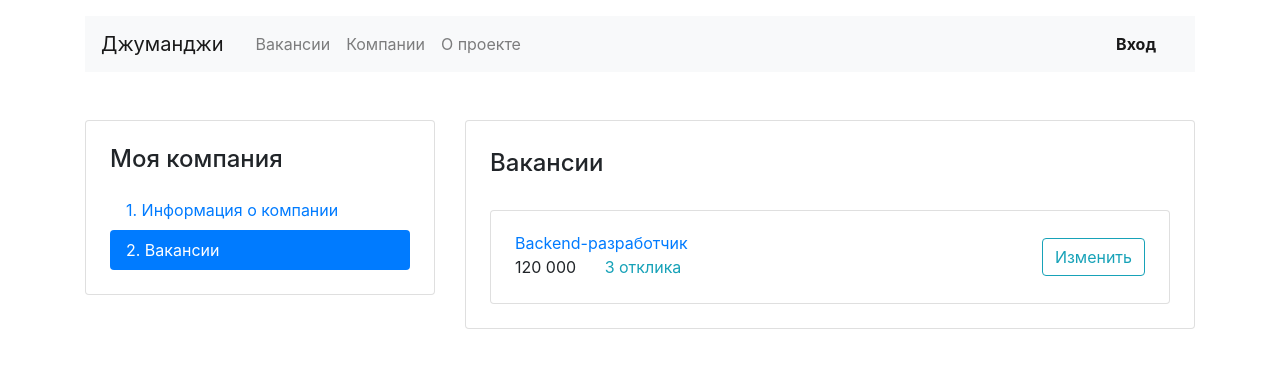
After one commit to balandin-nick/labor-exchange, a Django app: page /vacancies/ in a window 1280 px wide. The commit adds this page. Shown: the top 390 px of the page. Run offline with Django 3.2, Linux system fonts and the light colour scheme; parts of the project's set-up code (start-up, migrations or seed data) failed here and were passed over; some libraries are stand-ins or nearby versions.

Commit message:
Add draft of vacancy list template.

```diff
--- a/labor_exchange/urls.py
+++ b/labor_exchange/urls.py
@@ -9,5 +9,5 @@ urlpatterns = [
     path('', HomeView.as_view(), name='home'),
     # path('companies/', include('companies.urls')),
     # path('resumes/', include('resumes.urls')),
-    # path('vacancies/', include('vacancies.urls')),
+    path('vacancies/', include('vacancies.urls')),
 ]
--- a/templates/base.html
+++ b/templates/base.html
@@ -13,7 +13,67 @@
 
 <body>
     <header class="container mt-3">
-        {% block site_header %}{% endblock %}
+        <nav class="navbar navbar-expand-lg navbar-light bg-light">
+            <a class="navbar-brand mr-4" href="#">Джуманджи</a>
+            <button class="navbar-toggler" type="button" data-toggle="collapse"
+                    data-target="#navbarNav" aria-controls="navbarNav"
+                    aria-expanded="false" aria-label="Toggle navigation">
+                <span class="navbar-toggler-icon"></span>
+            </button>
+
+            <div class="collapse navbar-collapse justify-content-between" id="navbarNav">
+                <ul class="navbar-nav col-10">
+                    <li class="nav-item">
+                        <a class="nav-link" href="#">Вакансии</a>
+                    </li>
+                    <li class="nav-item">
+                        <a class="nav-link" href="#">Компании</a>
+                    </li>
+                    <li class="nav-item">
+                        <a class="nav-link" href="#">О проекте</a>
+                    </li>
+                </ul>
+
+                <ul class="navbar-nav col-2 justify-content-end">
+                    <li class="nav-item active">
+                        {% if true %}
+                            <div class="btn-group">
+                                <button type="button"
+                                        class="btn dropdown-toggle font-weight-bold"
+                                        data-toggle="dropdown"
+                                        aria-haspopup="true"
+                                        aria-expanded="false">
+                                    Иван Топорыжкин
+                                </button>
+
+                                <div class="dropdown-menu dropdown-menu-right mt-3">
+                                    <a href="#" class="dropdown-item py-2">Профиль</a>
+                                    <a href="#" class="dropdown-item py-2">Резюме</a>
+                                    <a href="#" class="dropdown-item py-2">Компания</a>
+                                    <a href="#" class="dropdown-item py-2">Выйти</a>
+                                </div>
+                            </div>
+                        {% else %}
+                            <a href="#" class="nav-link font-weight-bold">Вход</a>
+                        {% endif %}
+                    </li>
+                </ul>
+            </div>
+        </nav>
     </header>
+
+    <main class="container mt-3 pb-5">
+        {% block content %}{% endblock %}
+    </main>
+
+    <script src="https://code.jquery.com/jquery-3.2.1.slim.min.js"
+            integrity="sha384-KJ3o2DKtIkvYIK3UENzmM7KCkRr/rE9/Qpg6aAZGJwFDMVNA/GpGFF93hXpG5KkN"
+            crossorigin="anonymous"></script>
+    <script src="https://cdnjs.cloudflare.com/ajax/libs/popper.js/1.12.9/umd/popper.min.js"
+            integrity="sha384-ApNbgh9B+Y1QKtv3Rn7W3mgPxhU9K/ScQsAP7hUibX39j7fakFPskvXusvfa0b4Q"
+            crossorigin="anonymous"></script>
+    <script src="https://maxcdn.bootstrapcdn.com/bootstrap/4.0.0/js/bootstrap.min.js"
+            integrity="sha384-JZR6Spejh4U02d8jOt6vLEHfe/JQGiRRSQQxSfFWpi1MquVdAyjUar5+76PVCmYl"
+            crossorigin="anonymous"></script>
 </body>
 </html>
--- a/templates/index.html
+++ b/templates/index.html
@@ -4,34 +4,3 @@
     {% block title_prefix %}{% endblock %}
     Джуманджи
 {% endblock %}
-
-{% block site_header %}
-    <nav class="navbar navbar-expand-lg navbar-light bg-light">
-        <a class="navbar-brand mr-4" href="#">Джуманджи</a>
-        <button class="navbar-toggler" type="button" data-toggle="collapse"
-                data-target="#navbarNav" aria-controls="navbarNav"
-                aria-expanded="false" aria-label="Toggle navigation">
-            <span class="navbar-toggler-icon"></span>
-        </button>
-
-        <div class="collapse navbar-collapse justify-content-between" id="navbarNav">
-            <ul class="navbar-nav col-10">
-                <li class="nav-item">
-                    <a class="nav-link" href="#">Вакансии</a>
-                </li>
-                <li class="nav-item">
-                    <a class="nav-link" href="#">Компании</a>
-                </li>
-                <li class="nav-item">
-                    <a class="nav-link" href="#">О проекте</a>
-                </li>
-            </ul>
-
-            <ul class="navbar-nav col-2 justify-content-end">
-                <li class="nav-item active">
-                    <a href="#" class="nav-link font-weight-bold">Вход</a>
-                </li>
-            </ul>
-        </div>
-    </nav>
-{% endblock %}
--- /dev/null
+++ b/vacancies/templates/vacancy_list.html
@@ -0,0 +1,44 @@
+{% extends 'vacancies_base.html' %}
+
+{% block content %}
+    <div class="row mt-5">
+        <div class="col-12 col-lg-4">
+            <aside class="pt-3 pb-4 px-4 mb-5 card">
+                <h1 class="h4 pt-2 pb-2">Моя компания</h1>
+                <div class="nav flex-column nav-pills" id="v-pills-tab" role="tablist" aria-orientation="vertical">
+                    <a class="nav-link" href="#">1. Информация о&nbsp;компании</a>
+                    <a class="nav-link active" href="#">2. Вакансии</a>
+                </div>
+            </aside>
+        </div>
+
+        <div class="col-12 col-lg-8">
+            <div class="card">
+                <div class="card-body px-4 pb-4">
+                    <section class="tab-pane fade show active">
+                        <h2 class="h4 pt-2 pb-3">Вакансии</h2>
+                        <!-- vacancy state 1 -->
+                        <div class="card mt-3">
+                            <div class="card-body px-4">
+                                <div class="row align-items-center">
+                                    <div class="col-6 col-lg-8">
+                                          <a href="#" class="mb-1">Backend-разработчик</a>
+                                          <p class="mb-1">
+                                              <span class="mr-4">120  000</span>
+                                              <a href="#" class="text-info">3 отклика</a>
+                                          </p>
+                                    </div>
+
+                                    <div class="col-6 col-lg-4 text-right">
+                                        <a href="#" class="btn btn-outline-info">Изменить</a>
+                                    </div>
+                                </div>
+                            </div>
+                        </div>
+                        <!-- END vacancy state 1 -->
+                    </section>
+                </div>
+            </div>
+        </div>
+    </div>
+{% endblock %}
--- a/vacancies/urls.py
+++ b/vacancies/urls.py
@@ -0,0 +1,8 @@
+from django.urls import path
+
+from .views import VacancyList
+
+
+urlpatterns = [
+    path('', VacancyList.as_view(), name='vacancy-list'),
+]
--- a/vacancies/views.py
+++ b/vacancies/views.py
@@ -1,3 +1,10 @@
-from django.shortcuts import render
+from django.views.generic import TemplateView
 
-# Create your views here.
+
+__all__ = [
+    'VacancyList',
+]
+
+
+class VacancyList(TemplateView):
+    template_name = 'vacancy_list.html'
```
